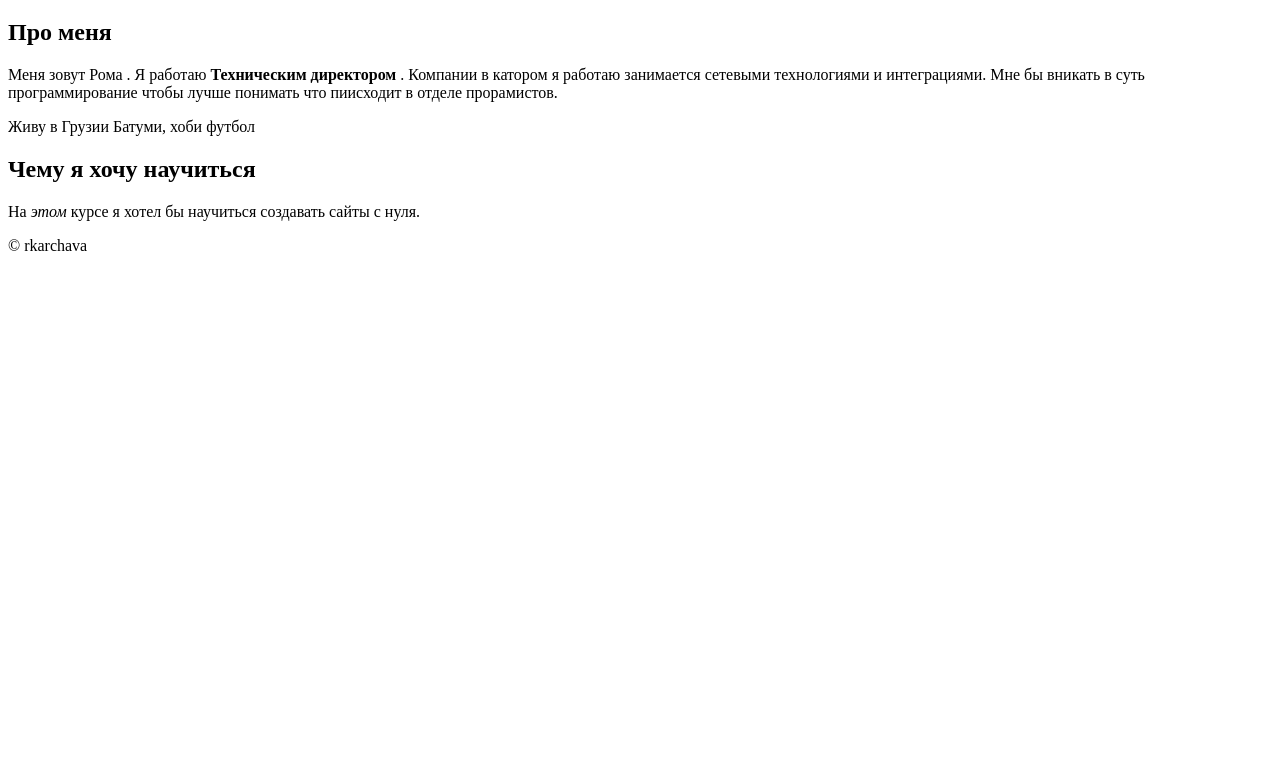
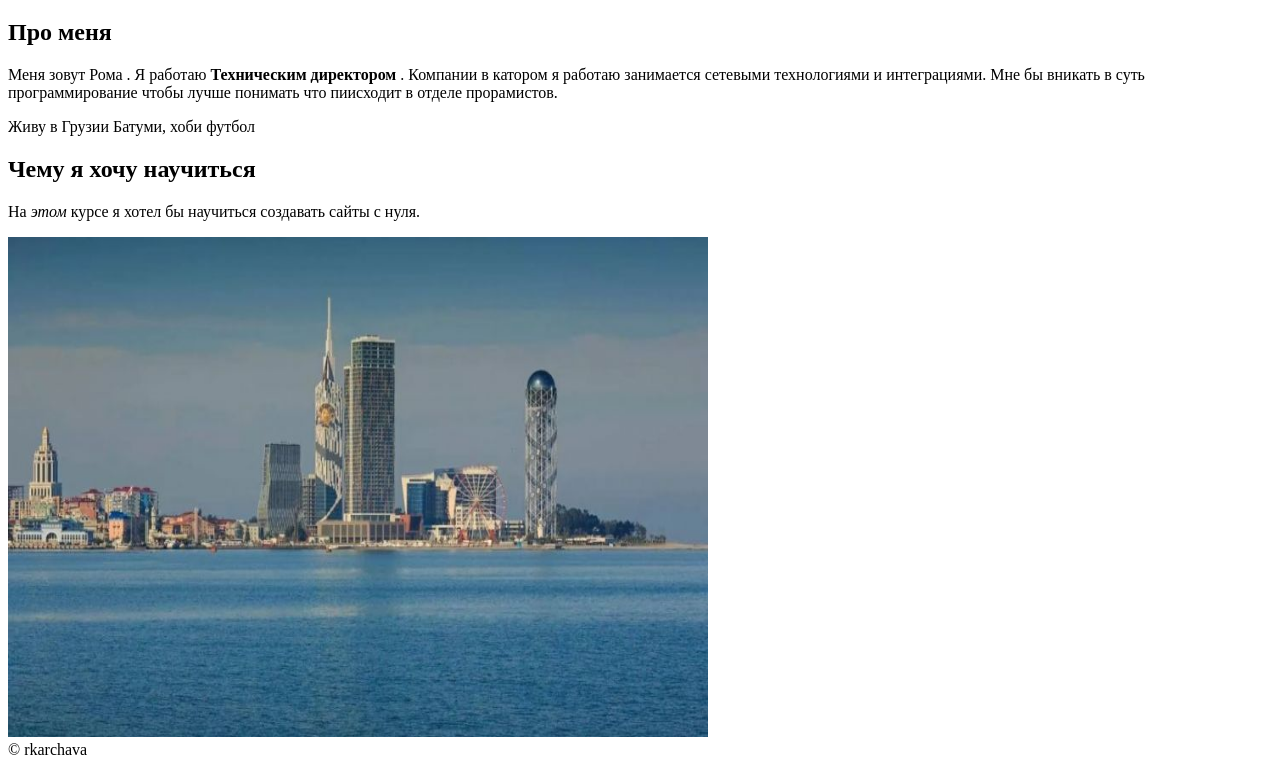
Before and after one commit to rkarchava/roma, a plain HTML site: page index.html in a window 1280 px wide. Shown: the part 87-854 px from the top of the page. Before the commit the page ends 800 px from the top, so only its background shows below. Drawn offline with Linux system fonts and the light colour scheme.

Commit message:
add foto on index.html

```diff
--- a/index.html
+++ b/index.html
@@ -19,6 +19,9 @@
         <p>Живу в Грузии Батуми, хоби футбол </p>
         <h2>Чему я хочу научиться</h2>
         <p>На <em>этом</em> курсе я хотел бы научиться создавать сайты с нуля.</p>
+        <!-- Фото батуми  -->
+        <img src="images/batumi.jpeg" alt="Batumi" title="Batumi" width="700" height="500">
+
     </main>
     <footer>
         <span>&copy;&nbsp;rkarchava</span>
```
Also changed, not shown: images/batumi.jpeg (added).
